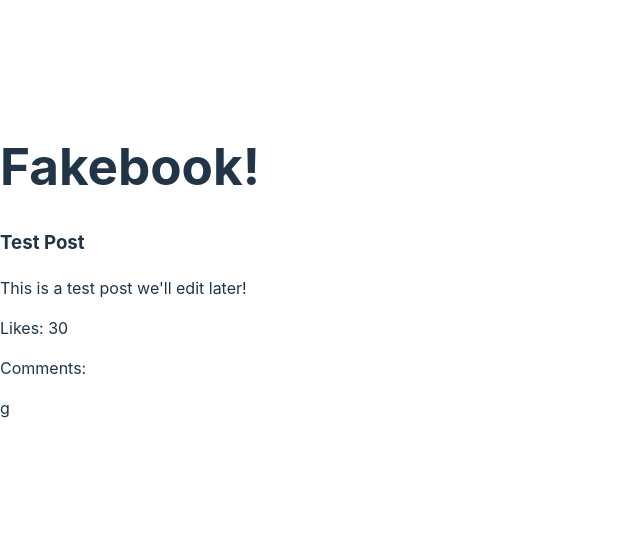
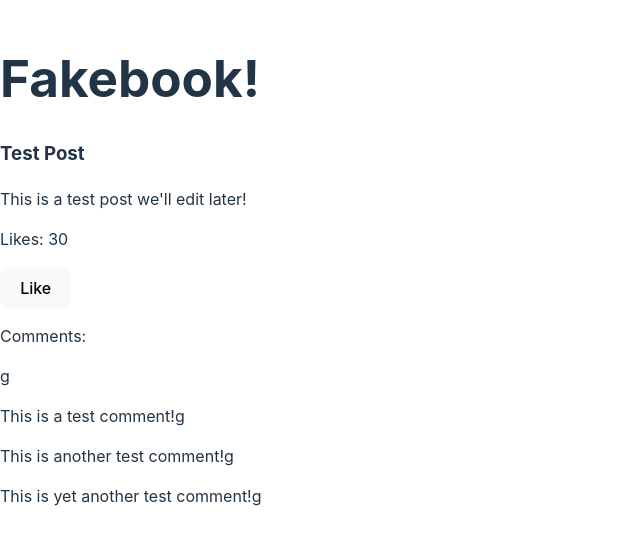
Before and after one commit to Aneudyen/Contact-App, a React (Vite) app in the folder social-media-app/: page / in a window 1280 px wide. Shown: the part 130-674 px from the top of the page, without its empty margins (0-640 px from the left). Built offline with nearby package versions, Linux system fonts and the light colour scheme.

Commit message:
Passed props to Post component

```diff
--- a/social-media-app/src/components/Post.jsx
+++ b/social-media-app/src/components/Post.jsx
@@ -1,13 +1,23 @@
-import React from 'react';
+import react, {useState} from 'react';
 import Comment from './Comment'
-function Post(){
+function Post(props){
+
+    const[likes, setLikes]= useState(0);
+
+    function handleLike(){
+        setLikes(likes + 1);
+    }
     return(
         <div>
         <h3>Test Post</h3>
         <p>This is a test post we'll edit later!</p>
         <p>Likes: 30</p>
+        <button>Like</button>
         <p>Comments:</p>
         <Comment />
+        <Comment content="This is a test comment!" />
+        <Comment content="This is another test comment!" />
+        <Comment content="This is yet another test comment!" />
         </div>
     )
 }
```
